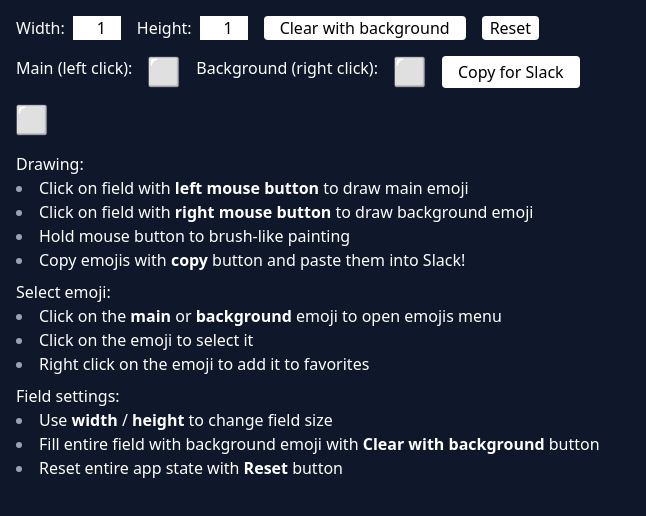
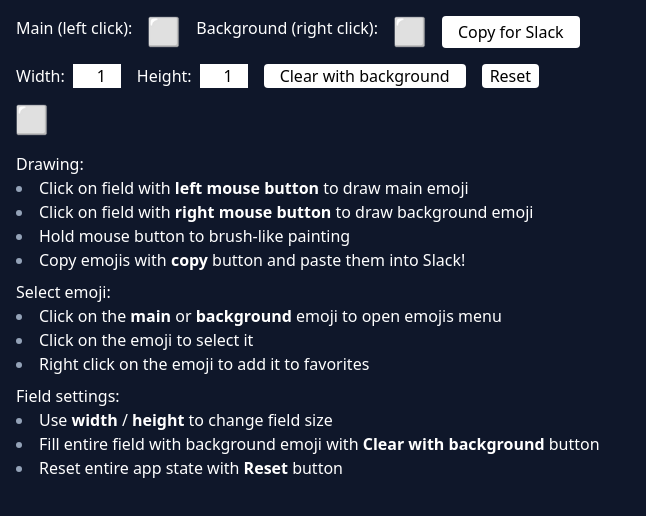
Before and after one commit to alexamy/slack-emoji-painter, a React (Vite) app: page / in a window 1280 px wide. Shown: the top 516 px of the page, without its empty margins (0-646 px from the left). Built offline with nearby package versions, Linux system fonts and the light colour scheme.

Commit message:
reorder buttons

```diff
--- a/src/app/App.tsx
+++ b/src/app/App.tsx
@@ -85,10 +85,6 @@ export function App() {
 			</div>
 			<div>
 				<div className='mb-4 flex space-x-4'>
-					<SizeInputs width={field[0].length} height={field.length} />
-					<Buttons />
-				</div>
-				<div className='mb-4 flex space-x-4'>
 					<span className='text-white'>Main (left click):</span>
 					<img
 						className='h-[32px] w-[32px] cursor-pointer'
@@ -126,6 +122,11 @@ export function App() {
 						Copy for Slack
 					</button>
 				</div>
+				<div className='mb-4 flex space-x-4'>
+					<SizeInputs width={field[0].length} height={field.length} />
+					<Buttons />
+				</div>
+
 				<div
 					className='w-fit select-none'
 					onMouseLeave={() => {
```
